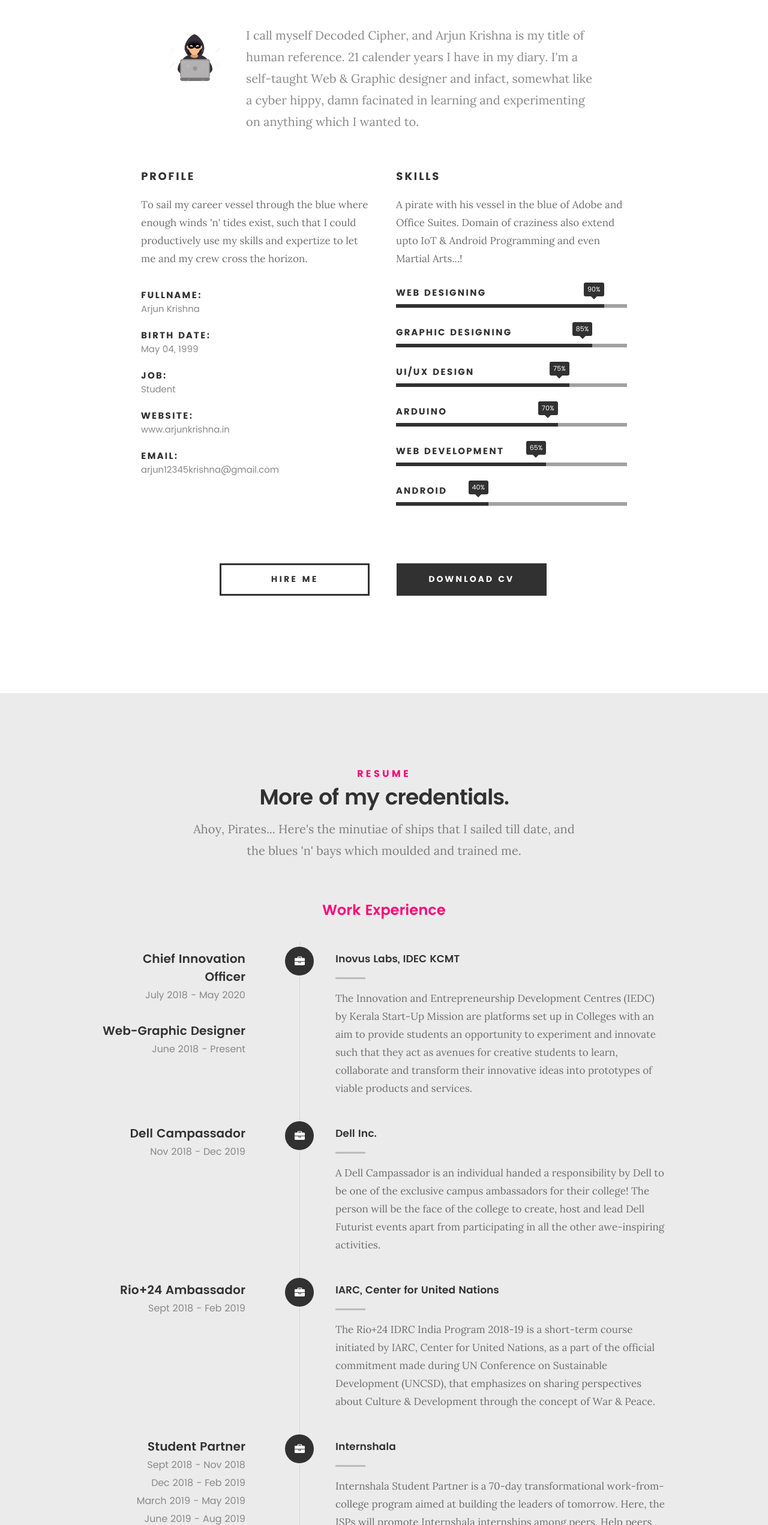
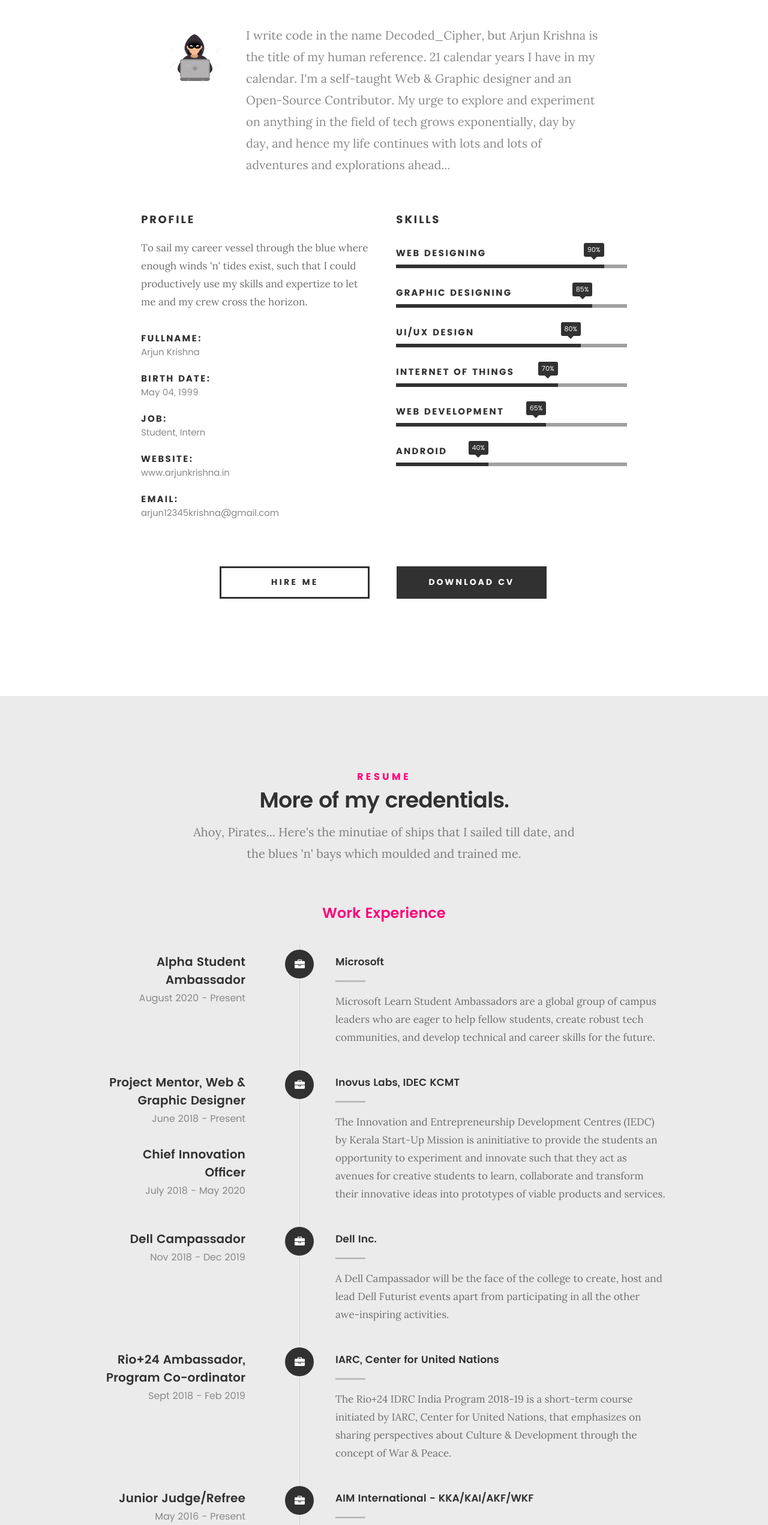
Before and after one commit to decoded-cipher/Personal_Website_001, a plain HTML site: page index.html in a window 1280 px wide. Shown: the part 998-3540 px from the top of the page at 60% size. Drawn offline with Linux system fonts and the light colour scheme; files whose address does not match are found by name.

Commit message:
Working on it:

```diff
--- a/index.html
+++ b/index.html
@@ -1,9 +1,5 @@
 <!DOCTYPE html>
-<!--[if IE 8 ]><html class="no-js oldie ie8" lang="en"> <![endif]-->
-<!--[if IE 9 ]><html class="no-js oldie ie9" lang="en"> <![endif]-->
-<!--[if (gte IE 9)|!(IE)]><!-->
 <html class="no-js" lang="en">
-<!--<![endif]-->
 
 <head>
 
@@ -127,10 +123,10 @@
 
 					<img src="images/profile-pic.jpg" alt="Profile Picture">
 
-					<p class="lead">I call myself Decoded Cipher, and Arjun Krishna is my title of human reference.
-						21 calender years I have in my diary. I'm a self-taught Web & Graphic designer and infact,
-						somewhat like a cyber hippy, damn facinated in learning and experimenting on anything which I
-						wanted to. </p>
+					<p class="lead">I write code in the name Decoded_Cipher, but Arjun Krishna is the title of my human reference.
+						21 calendar years I have in my calendar. I'm a self-taught Web & Graphic designer and an Open-Source Contributor.
+						My urge to explore and experiment on anything in the field of tech grows exponentially,
+						day by day, and hence my life continues with lots and lots of adventures and explorations ahead... </p>
 				</div>
 
 			</div>
@@ -155,7 +151,7 @@
 					</li>
 					<li>
 						<strong>Job:</strong>
-						<span>Student</span>
+						<span>Student, Intern</span>
 					</li>
 					<li>
 						<strong>Website:</strong>
@@ -173,8 +169,8 @@
 			<div class="col-six tab-full">
 
 				<h3>Skills</h3>
-				<p>A pirate with his vessel in the blue of Adobe and Office Suites.
-					Domain of craziness also extend upto IoT & Android Programming and even Martial Arts...!</p>
+				<!-- <p>A pirate with his vessel in the blue of Adobe and Office Suites.
+					Domain of craziness also extend upto IoT & Android Programming and even Martial Arts...!</p> -->
 
 				<ul class="skill-bars">
 					<li>
@@ -188,13 +184,13 @@
 					</li>
 
 					<li>
-						<div class="progress percent75"><span>75%</span></div>
+						<div class="progress percent80"><span>80%</span></div>
 						<strong>UI/UX Design</strong>
 					</li>
 
 					<li>
 						<div class="progress percent70"><span>70%</span></div>
-						<strong>Arduino</strong>
+						<strong>Internet of Things</strong>
 					</li>
 
 					<li>
@@ -263,21 +259,38 @@
 						</div>
 
 						<div class="timeline-header">
+							<h3>Alpha Student Ambassador</h3>
+							<p>August 2020 - Present</p>
+						</div>
+
+						<div class="timeline-content">
+							<h4>Microsoft</h4>
+							<p>Microsoft Learn Student Ambassadors are a global group of campus leaders who are eager
+								to help fellow students, create robust tech communities, and develop technical and
+								 career skills for the future.</p>
+						</div>
+
+					</div> <!-- /timeline-block -->
+
+					<div class="timeline-block">
+
+						<div class="timeline-ico">
+							<i class="fa fa-briefcase"></i>
+						</div>
+
+						<div class="timeline-header">
+							<h3>Project Mentor, Web & Graphic Designer</h3>
+							<p>June 2018 - Present</p>
 							<h3>Chief Innovation Officer</h3>
 							<p>July 2018 - May 2020</p>
-							<h3>Web-Graphic Designer</h3>
-							<p>June 2018 - Present</p>
 						</div>
 
 						<div class="timeline-content">
 							<h4>Inovus Labs, IDEC KCMT</h4>
-							<p>The Innovation and Entrepreneurship Development Centres (IEDC) by Kerala Start-Up Mission
-								are platforms set up in
-								Colleges with an aim to provide students an opportunity to experiment and innovate such
-								that
-								they act as avenues for creative students to learn, collaborate and transform their
-								innovative
-								ideas into prototypes of viable products and services.</p>
+							<p>The Innovation and Entrepreneurship Development Centres (IEDC) by Kerala Start-Up Mission is
+								aninitiative to provide the students an opportunity to experiment and innovate such
+								that they act as avenues for creative students to learn, collaborate and transform their
+								innovative ideas into prototypes of viable products and services.</p>
 						</div>
 
 					</div> <!-- /timeline-block -->
@@ -295,10 +308,7 @@
 
 						<div class="timeline-content">
 							<h4>Dell Inc.</h4>
-							<p>A Dell Campassador is an individual handed a responsibility by Dell to be one of the
-								exclusive
-								campus ambassadors for their college! The person will be the face of the college to
-								create, host and lead
+							<p>A Dell Campassador will be the face of the college to create, host and lead
 								Dell Futurist events apart from participating in all the other awe-inspiring activities.
 							</p>
 						</div>
@@ -312,23 +322,20 @@
 						</div>
 
 						<div class="timeline-header">
-							<h3>Rio+24 Ambassador</h3>
+							<h3>Rio+24 Ambassador, Program Co-ordinator</h3>
 							<p>Sept 2018 - Feb 2019</p>
 						</div>
 
 						<div class="timeline-content">
 							<h4>IARC, Center for United Nations</h4>
 							<p>The Rio+24 IDRC India Program 2018-19 is a short-term course initiated by IARC, Center
-								for United Nations,
-								as a part of the official commitment made during UN Conference on
-								Sustainable Development (UNCSD), that emphasizes on sharing perspectives about Culture &
-								Development
+								for United Nations, that emphasizes on sharing perspectives about Culture & Development
 								through the concept of War & Peace.
 							</p>
 						</div>
 
 					</div> <!-- /timeline-block -->
-
+<!--
 					<div class="timeline-block">
 
 						<div class="timeline-ico">
@@ -353,7 +360,7 @@
 								getting an internship.</p>
 						</div>
 
-					</div> <!-- /timeline-block -->
+					</div> -->
 
 					<div class="timeline-block">
 
@@ -362,14 +369,14 @@
 						</div>
 
 						<div class="timeline-header">
-							<h3>Junior Judge</h3>
+							<h3>Junior Judge/Refree</h3>
 							<p>May 2016 - Present</p>
 							<h3>Black-belt Holder</h3>
 							<p>June 2006 - Present</p>
 						</div>
 
 						<div class="timeline-content">
-							<h4>World Karate Federation</h4>
+							<h4>AIM International - KKA/KAI/AKF/WKF</h4>
 							<p>The Judges are a fundamental part of Karate as a sport.
 								The evaluation of the different actions, the quality of the performance, the fair play
 								and the
@@ -401,62 +408,63 @@
 				<div class="timeline-wrap">
 
 					<div class="timeline-block">
-
 						<div class="timeline-ico">
 							<i class="fa fa-graduation-cap"></i>
 						</div>
+						<div class="timeline-header">
+							<h3>Masters Degree</h3>
+							<p>Nov 2020 - May 2022</p>
+						</div>
+						<div class="timeline-content">
+							<h4>Mahatma Gandhi University</h4>
+							<p>Master of Computer Applications (MCA) <br>
+								College - Kristu Jyoti College of Management and Technology, Changanacherry.</p>
+						</div>
+					</div> <!-- /timeline-block -->
 
+					<div class="timeline-block">
+						<div class="timeline-ico">
+							<i class="fa fa-graduation-cap"></i>
+						</div>
 						<div class="timeline-header">
 							<h3>Bachelors Degree</h3>
 							<p>July 2017 - May 2020</p>
 						</div>
-
 						<div class="timeline-content">
 							<h4>Mahatma Gandhi University</h4>
-							<p>Currently persuading, Bachelor of Computer Applications (BCA) - Grade: UG Course (2017-
-								2020)
-								from Kristu Jyoti College of Management and Technology, Changanacherry.</p>
+							<p>Bachelor of Computer Application (BCA) <br>
+								College - Kristu Jyoti College of Management and Technology, Changanacherry.</p>
 						</div>
-
 					</div> <!-- /timeline-block -->
 
 					<div class="timeline-block">
-
 						<div class="timeline-ico">
 							<i class="fa fa-graduation-cap"></i>
 						</div>
-
 						<div class="timeline-header">
 							<h3>Higher Secondary</h3>
 							<p>June 2015 - March 2017</p>
 						</div>
-
 						<div class="timeline-content">
 							<h4>Central Board of Secondary Education</h4>
-							<p>Completed Higher Secondary Education - Grade: 12 (All India Senior School Certificate
-								Examination)
-								from Little Flower Vidya Nikethan and Junior college, Mundathanam.</p>
+							<p>All India Senior School Certificate Examination <br>
+								School - Little Flower Vidya Nikethan and Junior college, Mundathanam.</p>
 						</div>
-
 					</div> <!-- /timeline-block -->
 
 					<div class="timeline-block">
-
 						<div class="timeline-ico">
 							<i class="fa fa-graduation-cap"></i>
 						</div>
-
 						<div class="timeline-header">
 							<h3>High School</h3>
 							<p>June 2012 - March 2015</p>
 						</div>
-
 						<div class="timeline-content">
 							<h4>Central Board of Secondary Education</h4>
-							<p>Completed High School Education - Grade: 10 (All India Secondary School Examination)
-								from Little Flower Vidya Nikethan and Junior college, Mundathanam.</p>
+							<p>All India Secondary School Examination <br>
+								School - Little Flower Vidya Nikethan and Junior college, Mundathanam.</p>
 						</div>
-
 					</div> <!-- /timeline-block -->
 
 				</div> <!-- /timeline-wrap -->
@@ -902,7 +910,7 @@
 						</div>
 
 						<h3 class="stat-count">
-							50
+							60
 						</h3>
 
 						<h5 class="stat-title">
@@ -1144,7 +1152,7 @@
 
 			<div class="col-six tab-full">
 				<div class="copyright">
-					<span>© Copyright 2020.</span>
+					<span>© Copyright 2021.</span>
 					<span>Design by <a href="http://www.arjunkrishna.in/" target="blank">Decoded_Cipher</a></span>
 				</div>
 			</div>
```
Also changed, not shown: package.json (deleted, +0 -22 lines), firebase.json (deleted), 4 other files.
